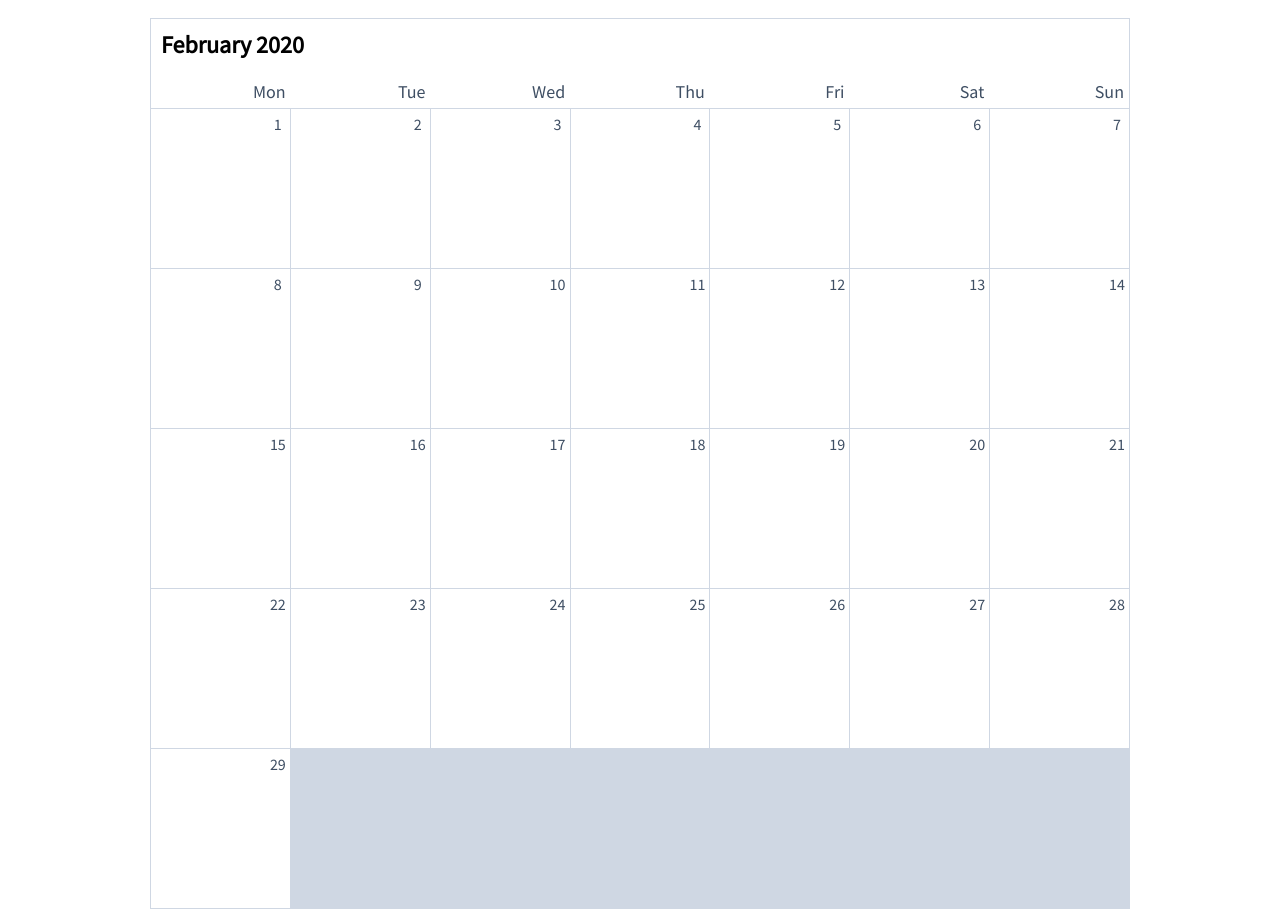
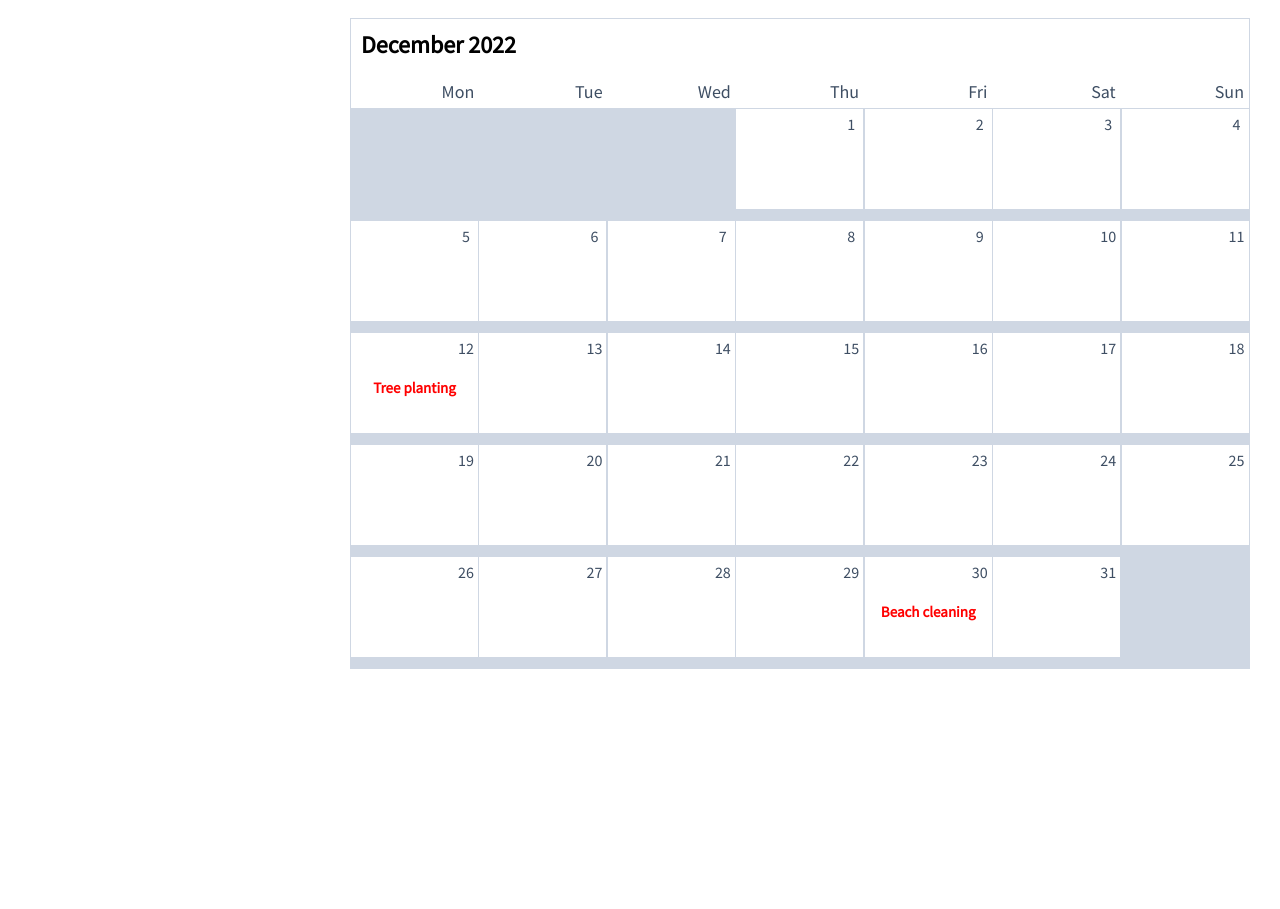
Before and after one commit to Pasindu-Weerasinghe/Volunteer_Lanka, a PHP site: page /calendar.php in a window 1280 px wide. Shown: the part 82-991 px from the top of the page. After the commit the page ends 751 px from the top, so only its background shows below. Run offline with PHP 8.4, Linux system fonts and the light colour scheme; the visitor is signed in with stand-in values (Sample User, id 1).

Commit message:
last chanages

```diff
--- a/calendar.php
+++ b/calendar.php
@@ -8,6 +8,7 @@ require 'Navbar/navbar_log.php'; ?>
 
 <!DOCTYPE html>
 <html lang="en">
+
 <head>
   <meta charset="UTF-8">
   <meta http-equiv="X-UA-Compatible" content="IE=edge">
@@ -15,12 +16,14 @@ require 'Navbar/navbar_log.php'; ?>
   <link rel="stylesheet" href="styles/calendar.css">
   <title>Calendar</title>
 </head>
+
 <body>
   <div id="main" class="main">
+    <div class="container">
       <div class="calendar-month">
         <section class="calendar-month-header">
           <div id="selected-month" class="calendar-month-header-selected-month">
-      February 2020
+            December 2022
           </div>
         </section>
 
@@ -35,11 +38,20 @@ require 'Navbar/navbar_log.php'; ?>
         </ol>
 
         <ol id="calendar-days" class="days-grid">
+          <li class="calendar-day" style="background-color: #CFD7E3;">
+            <span></span>
+          </li>
+          <li class="calendar-day" style="background-color: #CFD7E3;">
+            <span></span>
+          </li>
+          <li class="calendar-day" style="background-color: #CFD7E3;">
+            <span></span>
+          </li>
           <li class="calendar-day">
             <span>1</span>
           </li>
           <li class="calendar-day">
-      <span>2</span>
+            <span>2</span><br>
           </li>
           <li class="calendar-day">
             <span>3</span>
@@ -47,6 +59,7 @@ require 'Navbar/navbar_log.php'; ?>
           <li class="calendar-day">
             <span>4</span>
           </li>
+
           <li class="calendar-day">
             <span>5</span>
           </li>
@@ -69,7 +82,8 @@ require 'Navbar/navbar_log.php'; ?>
             <span>11</span>
           </li>
           <li class="calendar-day">
-      <span>12</span>
+            <span>12</span><br><br>
+            <a href="#"><center><b style="color: red;">Tree planting</b></center></a>
           </li>
           <li class="calendar-day">
             <span>13</span>
@@ -122,8 +136,18 @@ require 'Navbar/navbar_log.php'; ?>
           <li class="calendar-day">
             <span>29</span>
           </li>
+          <li class="calendar-day">
+            <span>30</span><br><br>
+            <a href="#"><center><b style="color: red;">Beach cleaning</b></center></a>
+          </li>
+          <li class="calendar-day">
+            <span>31</span>
+          </li>
         </ol>
       </div>
     </div>
+
+  </div>
 </body>
+
 </html>
--- a/signup.php
+++ b/signup.php
@@ -60,6 +60,8 @@ if (isset($_REQUEST["next"])) {
                 } ?>
 
                 <label for="role"><b>Role</b></label>
+                <label id="require"><strong>*</strong></label>
+
                 <div class="select">
                     <select id="role" name="role" required>
                         <option value="organizer">Organizer</option>
@@ -70,14 +72,17 @@ if (isset($_REQUEST["next"])) {
                 </div>
 
                 <label for="email"><b>Email</b></label>
+                <label id="require"><strong>*</strong></label>
                 <input type="email" name="email" required>
 
                 <label for="psw"><b>Password</b></label>
+                <label id="require"><strong>*</strong></label>
                 <input type="password" name="psw">
                 <!-- required pattern="(?=.*\d)(?=.*[a-z])(?=.*[A-Z]).{8,}"
         title="Must contain at least one  number and one uppercase and lowercase letter, and at least 8 or more characters" -->
 
                 <label for="confirm-psw"><b>Confirm Password</b></label>
+                <label id="require"><strong>*</strong></label>
                 <input type="password" name="confirm-psw" required>
 
                 <div class="clearfix">
--- a/signup_volunteer.php
+++ b/signup_volunteer.php
@@ -20,11 +20,15 @@
                 <hr>
 
                 <label for="name"><b>Name</b></label>
+                <label id="require"><strong>*</strong></label>
                 <input type="text" name="name" required>
 
                 <label for="contact"><b>Contact Number</b></label>
+                <label id="require"><strong>*</strong></label>
                 <input type="text" name="contact" required>
+
                 <label for="address"><b>Address</b></label>
+                <label id="require"><strong>*</strong></label>
                 <textarea rows="4" name="address" style="resize: none;"></textarea>
 
                 <label><b>Select your interested areas for volunteering</b></label><br /><br />
--- a/styles/calendar.css
+++ b/styles/calendar.css
@@ -44,6 +44,7 @@ li {
   position: relative;
   background-color: var(--grey-200);
   border: solid 1px var(--grey-200);
+  width: 900px;
 }
 
 .calendar-month-header {
@@ -51,6 +52,7 @@ li {
   justify-content: space-between;
   background-color: #fff;
   padding: 10px;
+  width: 898px;
 }
 
 .calendar-month-header-selected-month {
@@ -89,7 +91,7 @@ li {
 }
 
 .days-grid {
-  height: 100%;
+  height: 70%;
   position: relative;
   grid-column-gap: var(--grid-gap);
   grid-row-gap: var(--grid-gap);
@@ -103,6 +105,8 @@ li {
   background-color: rgb(255, 255, 255);
   color: var(--grey-800);
   padding: 5px;
+  height: 10px;
+  width: 127px;
 }
 
 .calendar-day > span {
@@ -115,6 +119,10 @@ li {
   height: var(--day-label-size);
 }
 
+.container{
+  margin-left: 200px;
+}
+
 .main {
   padding: 100px 150px 0 150px;
 }
--- a/styles/publish_advertisement.css
+++ b/styles/publish_advertisement.css
@@ -72,7 +72,7 @@ h2{
 }
 
 a {
-	color: black;
+	color: #e0e0f0;
 	text-decoration: none;
 }
 
--- a/styles/signup.css
+++ b/styles/signup.css
@@ -135,6 +135,10 @@ p {
 	border-radius: 10px;
 	text-align: center;
 }
+#require{
+	color: red;
+	font-size: large;
+}
 
 .main {
 	padding: 100px 150px 0 150px;
```
Also changed, not shown: publish_advertisment.php (+4 -4 lines), signup_sponsor.php (+9 -4 lines), upload_image.php (deleted, +0 -47 lines), images/istockphoto-1215705539-612x612 (1).png (added). Lines whose indentation alone changed are shown as unchanged.
